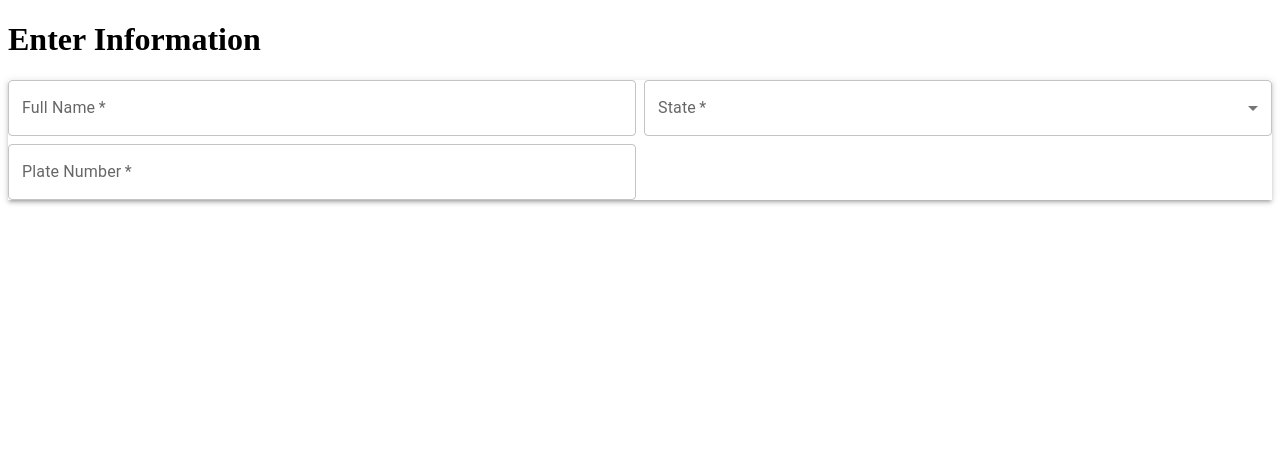
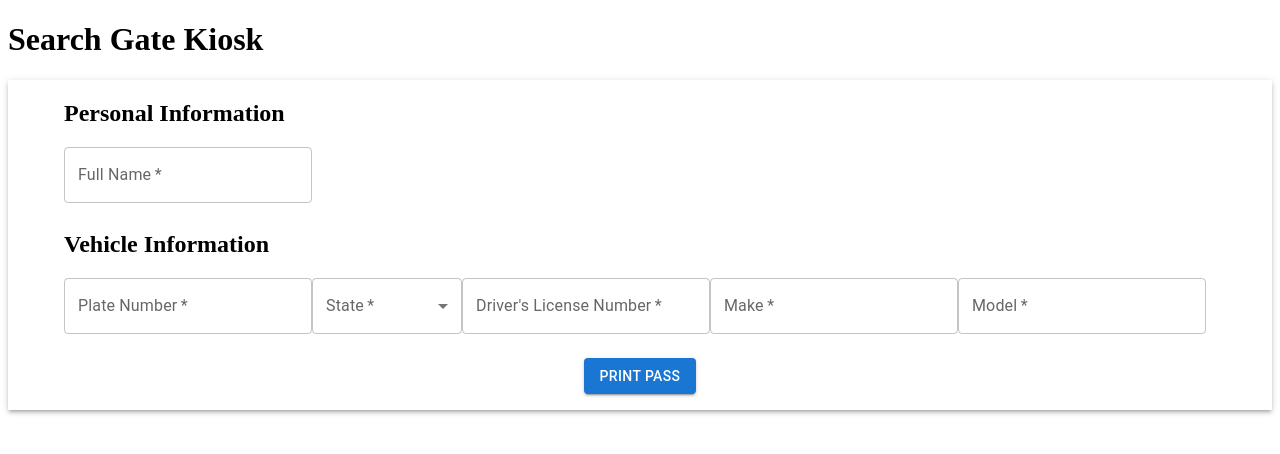
Before and after one commit to yurikgarcia/vehicle-kiosk, a React (Create React App) app in the folder ui/: page /vehicle in a window 1280 px wide. Shown: the top 454 px of the page. Built offline with nearby package versions, Linux system fonts and the light colour scheme.

Commit message:
end of day 15 nov

```diff
--- a/ui/src/components/forms/forms.jsx
+++ b/ui/src/components/forms/forms.jsx
@@ -1,6 +1,7 @@
 import { React, useState, useEffect } from "react";
 import {
   Box,
+  Button,
   Container,
   FormControl,
   FormHelperText,
@@ -15,33 +16,78 @@ export const Forms = () => {
   return (
     <span>
       <header>
-        <h1> Enter Information </h1>
+        <h1> Search Gate Kiosk </h1>
       </header>
-
       <Box
         sx={{
           display: "flex",
           boxShadow: 3,
           display: "grid",
           gap: 1,
-          gridTemplateColumns: "repeat(2, 1fr)",
+
         }}
       >
+        <Container >
+          <h2> Personal Information </h2>
+
           <TextField
             required
-          id="outlined-required"
+            id="name"
             label="Full Name"
             name="name"
             autoComplete="name"
           />
-        <YuriksStates />
+        </Container>
+
+        <Container
+          sx={{
+          flexWrap: 'wrap',
+           }}>
+          <h2> Vehicle Information </h2>
           <TextField
             required
-          id="outlined-required"
+            id="plate"
             label="Plate Number"
             name="Plate Number"
           />
+          <YuriksStates />
+
+          <TextField
+            required
+            id="dl"
+            label="Driver's License Number"
+            name="Driver's License Number"
+            />
+          <TextField
+            required
+            id="make"
+            label="Make"
+            name="make"
+            />
+          <TextField
+            required
+            id="model"
+            label="Model"
+            name="model"
+            />
+          </Container>
+
+          <Box
+            sx={{
+                display: 'flex',
+                mt :2,
+                mb: 2,
+                justifyContent: 'center'
+            }}>
+            <Button variant="contained"> Print Pass </Button>
           </Box>
+
+      </Box>
+
+
+
+
+
     </span>
   );
 };
--- a/ui/src/components/forms/yuriksStates.js
+++ b/ui/src/components/forms/yuriksStates.js
@@ -3,7 +3,9 @@ import { MenuItem, TextField, Autocomplete } from "@mui/material/";
 export const YuriksStates = () => {
   return (
     <TextField
-      //   error={failedRegister}
+    //   error={failedRegister}
+      sx={{ width: 150 }}
+      variant="outlined"
       fullWidth
       required
       id="state"
--- a/ui/src/components/login/login.jsx
+++ b/ui/src/components/login/login.jsx
@@ -9,6 +9,10 @@ import Container from '@mui/material/Container';
 
 
 export const Login = () => {
+  const [login, setLogin] = useState({
+    username: '',
+    password: '',
+  })
 
   return (
     <Box
@@ -57,16 +61,17 @@ export const Login = () => {
               margin='normal'
               required
               fullWidth
-              id='email'
-              label='Email'
-              name='email'
-              autoComplete='email'
+              id='username'
+              label='User Name'
+              name='userName'
+              autoComplete='Username'
               autoFocus
-              // onChange={e => {
-              //   setLoginCredentials(prev => {
-              //     return { ...prev, email: e.target.value };
-              //   });
-              // }}
+              onChange={e => {
+                setLogin(prev => {
+                  return { ...prev, userName: e.target.value };
+                });
+
+              }}
             />
             <TextField
               // error={failedLogin}
@@ -78,16 +83,17 @@ export const Login = () => {
               type='password'
               id='password'
               autoComplete='current-password'
-              // onChange={e => {
-              //   setLoginCredentials(prev => {
-              //     return { ...prev, password: e.target.value };
-              //   });
-              // }}
-              // onKeyPress={event => {
-              //   if (event.key === 'Enter') {
-              //     postLogin();
-              //   }
-              // }}
+              onChange={e => {
+                setLogin(prev => {
+                  return { ...prev, password: e.target.value };
+                });
+              }}
+              onKeyPress={event => {
+                if (event.key === 'Enter') {
+                  // postLogin();
+
+                }
+              }}
             />
           </Box>
 
@@ -100,7 +106,7 @@ export const Login = () => {
               borderRadius: '30px',
               width: 200,
             }}
-            // onClick={() => postLogin()}
+            onClick={() => console.log(login)}
           >
             Login
           </Button>
```
Lines whose indentation alone changed are shown as unchanged.
